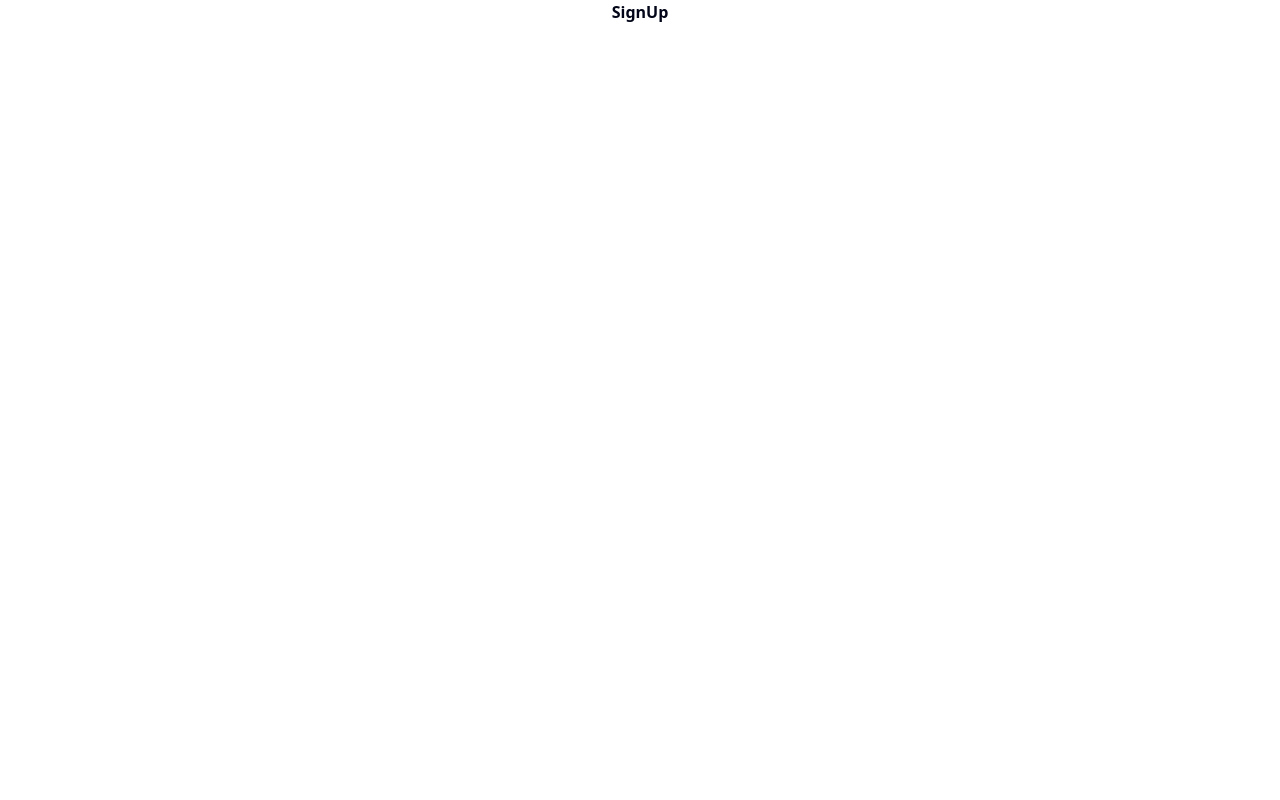
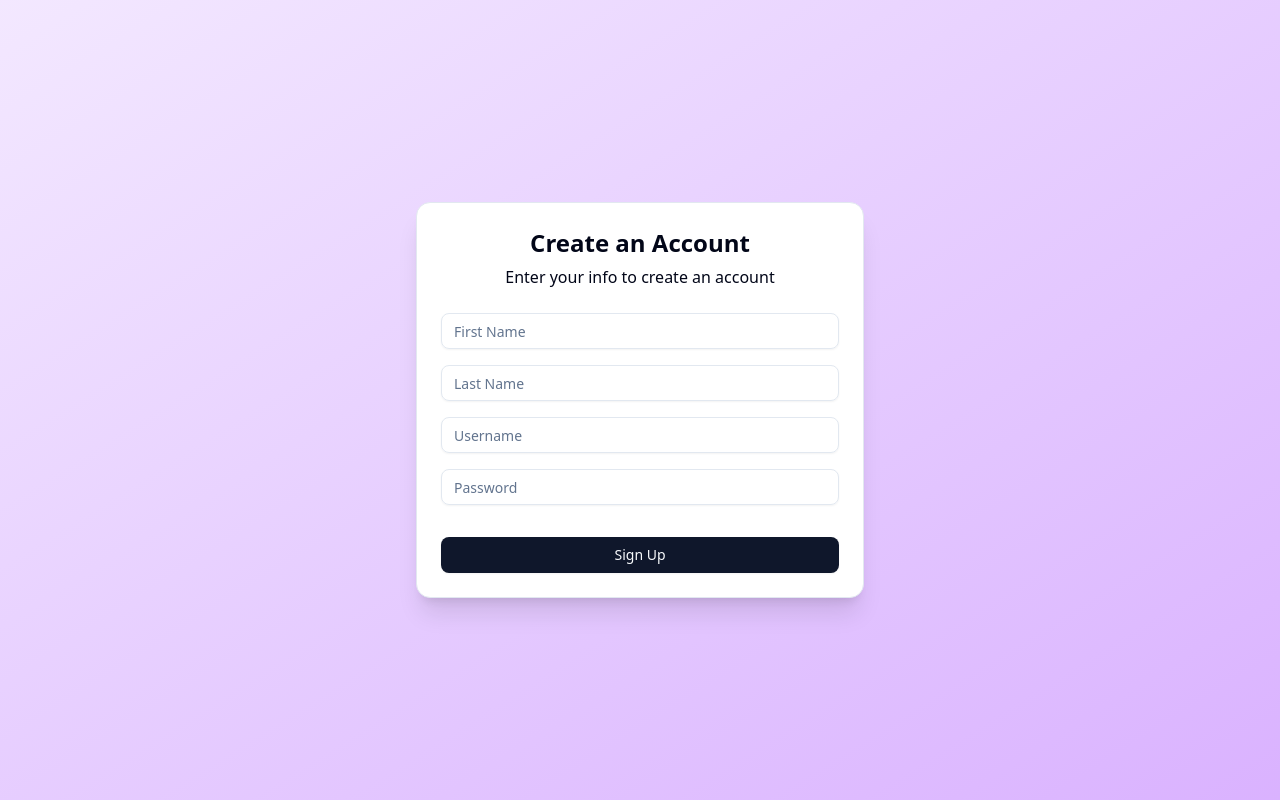
Before and after one commit to AnirbanKapil/paytm-app, a React (Vite) app in the folder frontend/: page /signup in a window 1280 px wide. Built offline with nearby package versions, Linux system fonts and the light colour scheme.

Commit message:
pages setup

```diff
--- a/frontend/src/App.jsx
+++ b/frontend/src/App.jsx
@@ -4,6 +4,8 @@
 import Signup from './pages/Signup'
 import Signin from './pages/Signin'
 import Home from './pages/Home'
+import Dashboard from './pages/Dashboard'
+import SendMoney from './pages/SendMoney'
 
 
 function App() {
@@ -14,6 +16,8 @@
          <Route path='/' element ={<Home />}/>
          <Route path='/signup' element = {<Signup />} />
          <Route path='/signin' element = {<Signin />} />
+         <Route path='/dashboard' element = {<Dashboard />} />
+         <Route path='/send' element = {<SendMoney />} />
        </Routes>
      </BrowserRouter>
     </>
--- /dev/null
+++ b/frontend/src/components/ui/card.jsx
@@ -0,0 +1,101 @@
+import * as React from "react"
+
+import { cn } from "@/lib/utils"
+
+function Card({
+  className,
+  ...props
+}) {
+  return (
+    (<div
+      data-slot="card"
+      className={cn(
+        "bg-card text-card-foreground flex flex-col gap-6 rounded-xl border py-6 shadow-sm",
+        className
+      )}
+      {...props} />)
+  );
+}
+
+function CardHeader({
+  className,
+  ...props
+}) {
+  return (
+    (<div
+      data-slot="card-header"
+      className={cn(
+        "@container/card-header grid auto-rows-min grid-rows-[auto_auto] items-start gap-1.5 px-6 has-data-[slot=card-action]:grid-cols-[1fr_auto] [.border-b]:pb-6",
+        className
+      )}
+      {...props} />)
+  );
+}
+
+function CardTitle({
+  className,
+  ...props
+}) {
+  return (
+    (<div
+      data-slot="card-title"
+      className={cn("leading-none font-semibold", className)}
+      {...props} />)
+  );
+}
+
+function CardDescription({
+  className,
+  ...props
+}) {
+  return (
+    (<div
+      data-slot="card-description"
+      className={cn("text-muted-foreground text-sm", className)}
+      {...props} />)
+  );
+}
+
+function CardAction({
+  className,
+  ...props
+}) {
+  return (
+    (<div
+      data-slot="card-action"
+      className={cn(
+        "col-start-2 row-span-2 row-start-1 self-start justify-self-end",
+        className
+      )}
+      {...props} />)
+  );
+}
+
+function CardContent({
+  className,
+  ...props
+}) {
+  return (<div data-slot="card-content" className={cn("px-6", className)} {...props} />);
+}
+
+function CardFooter({
+  className,
+  ...props
+}) {
+  return (
+    (<div
+      data-slot="card-footer"
+      className={cn("flex items-center px-6 [.border-t]:pt-6", className)}
+      {...props} />)
+  );
+}
+
+export {
+  Card,
+  CardHeader,
+  CardFooter,
+  CardTitle,
+  CardAction,
+  CardDescription,
+  CardContent,
+}
--- /dev/null
+++ b/frontend/src/components/ui/input.jsx
@@ -0,0 +1,24 @@
+import * as React from "react"
+
+import { cn } from "@/lib/utils"
+
+function Input({
+  className,
+  type,
+  ...props
+}) {
+  return (
+    (<input
+      type={type}
+      data-slot="input"
+      className={cn(
+        "file:text-foreground placeholder:text-muted-foreground selection:bg-primary selection:text-primary-foreground dark:bg-input/30 border-input flex h-9 w-full min-w-0 rounded-md border bg-transparent px-3 py-1 text-base shadow-xs transition-[color,box-shadow] outline-none file:inline-flex file:h-7 file:border-0 file:bg-transparent file:text-sm file:font-medium disabled:pointer-events-none disabled:cursor-not-allowed disabled:opacity-50 md:text-sm",
+        "focus-visible:border-ring focus-visible:ring-ring/50 focus-visible:ring-[3px]",
+        "aria-invalid:ring-destructive/20 dark:aria-invalid:ring-destructive/40 aria-invalid:border-destructive",
+        className
+      )}
+      {...props} />)
+  );
+}
+
+export { Input }
--- a/frontend/src/pages/Home.jsx
+++ b/frontend/src/pages/Home.jsx
@@ -1,16 +1,16 @@
 import React from 'react';
 import { Button } from "@/components/ui/button";
-import { CreditCard, Send } from 'lucide-react';
+import { CreditCard, Send, LogIn, UserPlus} from 'lucide-react';
 
 const HomePage = () => {
   return (
     <div className="min-h-screen flex flex-col items-center justify-center bg-gradient-to-br from-blue-100 to-blue-300 p-6">
       <header className="text-3xl font-bold text-blue-900 mb-8">
-        PayWise
+        PayQuick
       </header>
 
       <div className="bg-white rounded-2xl shadow-lg p-8 w-full max-w-md text-center">
-        <h1 className="text-2xl font-semibold mb-4">Welcome to PayWise!</h1>
+        <h1 className="text-2xl font-semibold mb-4">Welcome to PayQuick!</h1>
         <p className="text-gray-600 mb-6">
           Send and receive payments instantly, securely, and easily.
         </p>
@@ -20,6 +20,14 @@
             <Send size={20} /> Send Money
           </Button>
 
+          <Button className="flex items-center justify-center gap-2 w-full">
+            <UserPlus size={20} /> SignUp
+          </Button>
+
+          <Button className="flex items-center justify-center gap-2 w-full">
+            <LogIn size={20} /> SignIn
+          </Button>
+
           <Button variant="outline" className="flex items-center justify-center gap-2 w-full">
             <CreditCard size={20} /> View Transactions
           </Button>
@@ -27,7 +35,7 @@
       </div>
 
       <footer className="text-sm text-gray-500 mt-8">
-        © 2025 PayWise. All rights reserved.
+        © 2025 PayQuick. All rights reserved.
       </footer>
     </div>
   );
--- a/frontend/src/pages/Signup.jsx
+++ b/frontend/src/pages/Signup.jsx
@@ -1,11 +1,33 @@
-import React from 'react'
+// src/pages/SignupPage.jsx
 
-function Signup() {
+import { Input } from "../components/ui/input";
+import { Button } from "../components/ui/button";
+import { Card, CardContent, CardHeader, CardTitle } from "../components/ui/card";
+
+const SignupPage = () => {
   return (
-    <div>
-        <h1 className='text-center text-red font-bold'>SignUp</h1>
+    <div className="min-h-screen flex items-center justify-center bg-gradient-to-br from-purple-100 to-purple-300 p-6">
+      <Card className="w-full max-w-md shadow-xl">
+        <CardHeader>
+          <CardTitle className="text-2xl text-center">Create an Account</CardTitle>
+          <h3 className="text-center font-extralight">Enter your info to create an account</h3>
+        </CardHeader>
+
+        <CardContent>
+          <form className="flex flex-col gap-4">
+            <Input type="text" placeholder="First Name" required />
+            <Input type="text" placeholder="Last Name" required />
+            <Input type="text" placeholder="Username" required />
+            <Input type="password" placeholder="Password" required />
+
+            <Button type="submit" className="mt-4 w-full">
+              Sign Up
+            </Button>
+          </form>
+        </CardContent>
+      </Card>
     </div>
-  )
-}
+  );
+};
 
-export default Signup
+export default SignupPage;
```
